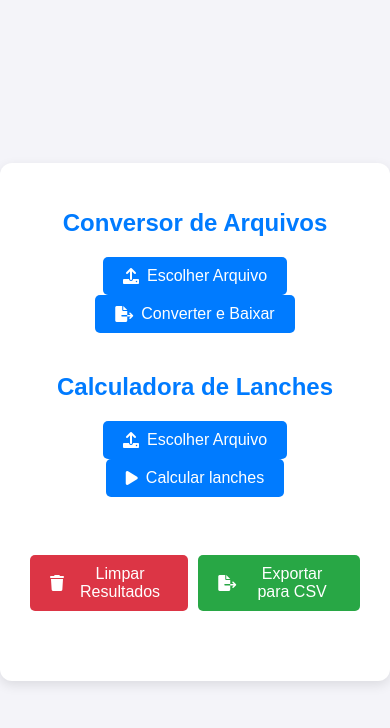
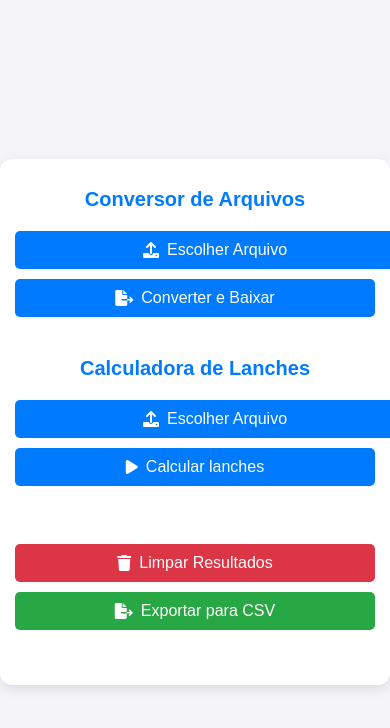
Before and after one commit to dougllassillva27/Calculadora-de-Lanches, a PHP site: page / in a window 390 px wide. Shown: the top 728 px of the page. Run offline with PHP 8.4, Linux system fonts and the light colour scheme.

Commit message:
att dispositivos móveis

```diff
--- a/styles.css
+++ b/styles.css
@@ -12,7 +12,7 @@ body {
 
 .container {
   background-color: #fff;
-  padding: 30px;
+  padding: 20px;
   border-radius: 12px;
   box-shadow: 0 4px 12px rgba(0, 0, 0, 0.1);
   text-align: center;
@@ -147,9 +147,47 @@ tr:hover {
   color: #cc0000; /* Texto vermelho escuro */
   font-weight: bold;
 }
+
 .file-name {
   margin-top: 10px;
   font-size: 14px;
   color: #555;
   font-style: italic;
 }
+
+/* Estilos para dispositivos móveis */
+@media (max-width: 600px) {
+  .container {
+    padding: 15px;
+  }
+
+  h1 {
+    font-size: 20px;
+  }
+
+  .upload-section {
+    display: flex;
+    flex-direction: column;
+    gap: 10px;
+  }
+
+  .custom-file-upload,
+  button {
+    width: 100%; /* Botões ocupam toda a largura */
+    justify-content: center;
+  }
+
+  .actions {
+    flex-direction: column; /* Botões de ações um abaixo do outro */
+    gap: 10px;
+  }
+
+  table {
+    font-size: 14px; /* Reduz o tamanho da fonte da tabela */
+  }
+
+  th,
+  td {
+    padding: 8px; /* Reduz o padding das células */
+  }
+}
```
Also changed, not shown: 1 other file.
